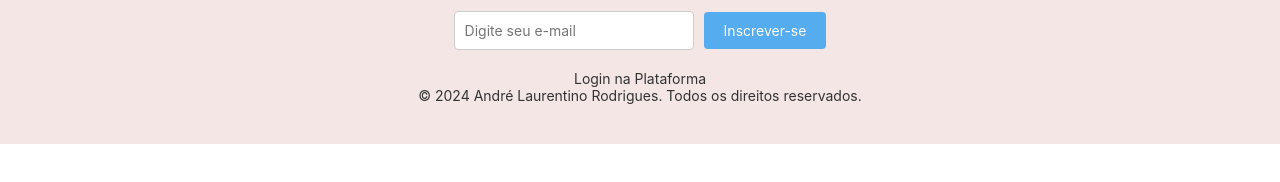
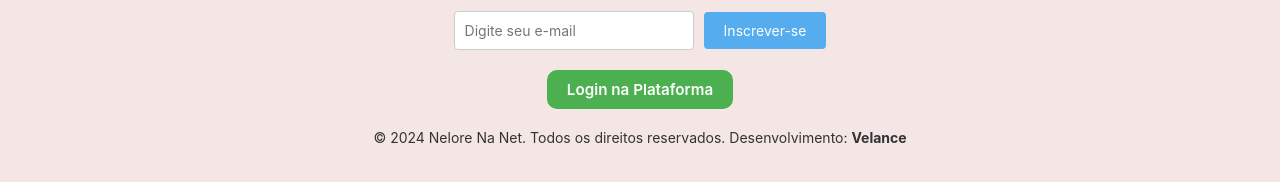
Before and after one commit to Andre-Rodrigues-Dev-Web/nelore-na-net, a React (Create React App) app in the folder nelore-na-net/: page / in a window 1280 px wide. Shown: the part 1086-1268 px from the top of the page. Before the commit the page ends 1230 px from the top, so only its background shows below. Built offline with nearby package versions, Linux system fonts and the light colour scheme.

Commit message:
fix: ajustes botão footer

```diff
--- a/nelore-na-net/src/Shared/Components/Footer/index.jsx
+++ b/nelore-na-net/src/Shared/Components/Footer/index.jsx
@@ -35,8 +35,9 @@ const Footer = () => {
                     <SubmitButton type="submit">Inscrever-se</SubmitButton>
                 </FormContainer>
                 <LoginLink to="/login">Login na Plataforma</LoginLink>
+                <br />
                 <FooterText>
-                    &copy; {new Date().getFullYear()} André Laurentino Rodrigues. Todos os direitos reservados.
+                    &copy; {new Date().getFullYear()} Nelore Na Net. Todos os direitos reservados. Desenvolvimento: <a href="https://velance.com.br" target="_blank" rel="noopener noreferrer">Velance</a>
                 </FooterText>
             </FooterContent>
         </FooterContainer>
--- a/nelore-na-net/src/Shared/Components/Footer/style.js
+++ b/nelore-na-net/src/Shared/Components/Footer/style.js
@@ -25,6 +25,11 @@ export const FooterText = styled.p`
     font-size: 14px;
     text-align: center;
     margin-bottom: 20px;
+    a{
+        color: #333;
+        font-weight: bold;
+        text-decoration: none;
+    }
 `;
 
 export const SocialLinks = styled.div`
@@ -83,12 +88,16 @@ export const SubmitButton = styled.button`
 `;
 
 export const LoginLink = styled(Link)`
-    color: #333;
+    background-color: #4caf50;
+    border-radius: 10px;
+    color: #fff;
+    font-size: 0.95em;
+    font-weight: 600;
+    padding: 10px 20px;
     text-decoration: none;
-    font-size: 14px;
     transition: color 0.3s ease;
 
     &:hover {
-        color: #55acee;
+        color: #ddd;
     }
 `;
```
